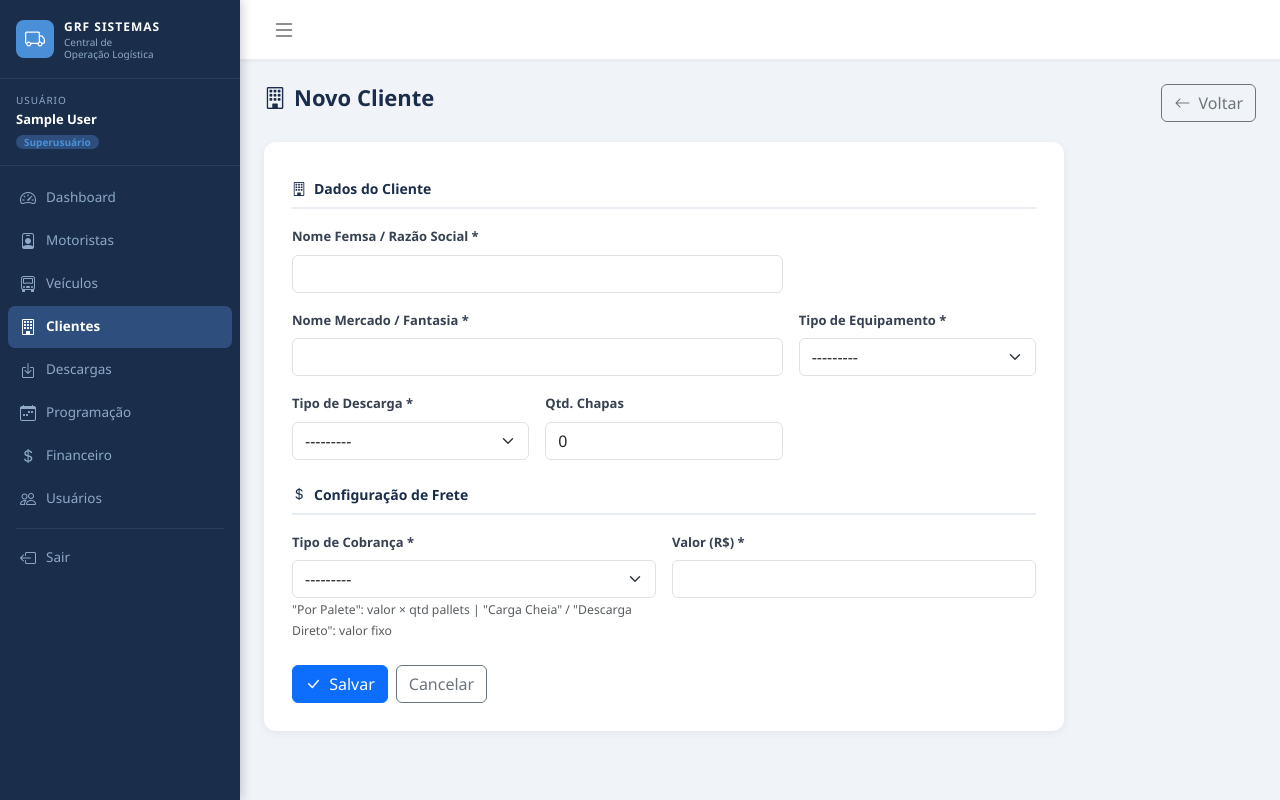
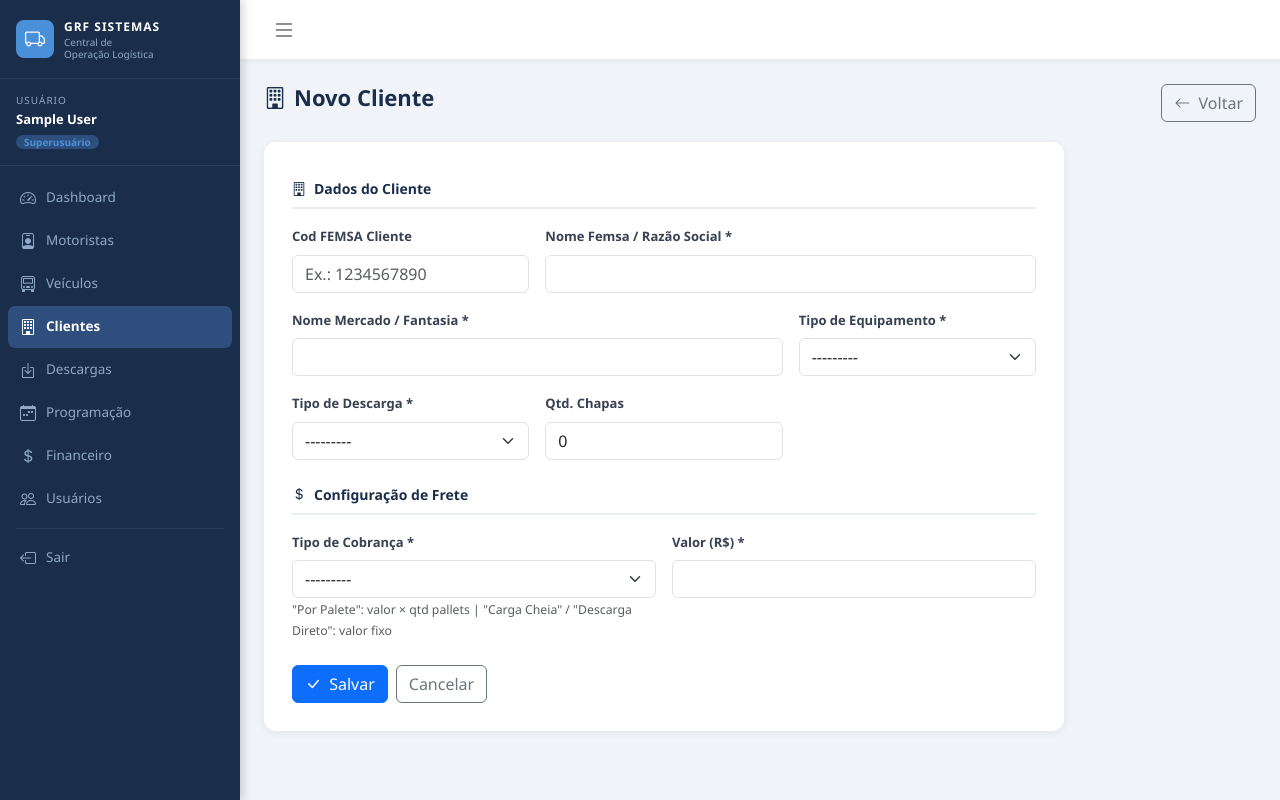
Before and after one commit to marcosaraujo15blog-dotcom/myproject, a Django app: page /clientes/novo/ in a window 1280 px wide. Run offline with Django 5.2, Linux system fonts and the light colour scheme; the visitor is signed in with stand-in values (Sample User, id 1); some libraries are stand-ins or nearby versions.

Commit message:
Versão - 1.04 - Adicional Campo Cod FEMSA

```diff
--- a/clientes/forms.py
+++ b/clientes/forms.py
@@ -8,10 +8,14 @@ class ClienteForm(forms.ModelForm):
     class Meta:
         model = Cliente
         fields = [
-            'nome_femsa', 'nome_mercado', 'tipo_equipamento',
+            'cod_femsa', 'nome_femsa', 'nome_mercado', 'tipo_equipamento',
             'tipo_descarga', 'qtd_chapas', 'valor_tipo', 'valor_pallet',
         ]
         widgets = {
+            'cod_femsa': forms.TextInput(attrs={
+                'class': 'form-control', 'maxlength': '10',
+                'placeholder': 'Ex.: 1234567890',
+            }),
             'nome_femsa': forms.TextInput(attrs={'class': 'form-control'}),
             'nome_mercado': forms.TextInput(attrs={'class': 'form-control'}),
             'tipo_equipamento': forms.Select(attrs={'class': 'form-select'}),
--- a/clientes/models.py
+++ b/clientes/models.py
@@ -27,6 +27,9 @@ class Cliente(BaseModel):
 
     # Código auto-gerado via signal (ex.: CLI00001)
     codigo_cliente = models.CharField('Código do Cliente', max_length=10, primary_key=True)
+    cod_femsa = models.CharField(
+        'Cod FEMSA Cliente', max_length=10, blank=True, default=''
+    )
     nome_femsa = models.CharField('Nome Femsa / Razão Social', max_length=200)
     nome_mercado = models.CharField('Nome Mercado / Fantasia', max_length=200)
     tipo_equipamento = models.CharField(
--- a/templates/clientes/form.html
+++ b/templates/clientes/form.html
@@ -18,6 +18,11 @@
     {% csrf_token %}
     <div class="form-section-title"><i class="bi bi-building me-2"></i>Dados do Cliente</div>
     <div class="row g-3">
+      <div class="col-md-4">
+        <label class="form-label">Cod FEMSA Cliente</label>
+        {% render_field form.cod_femsa %}
+        {% if form.cod_femsa.errors %}<div class="text-danger small">{{ form.cod_femsa.errors }}</div>{% endif %}
+      </div>
       <div class="col-md-8">
         <label class="form-label">Nome Femsa / Razão Social *</label>
         {% render_field form.nome_femsa %}
```
Also changed, not shown: clientes/migrations/0004_cliente_cod_femsa.py (added).
